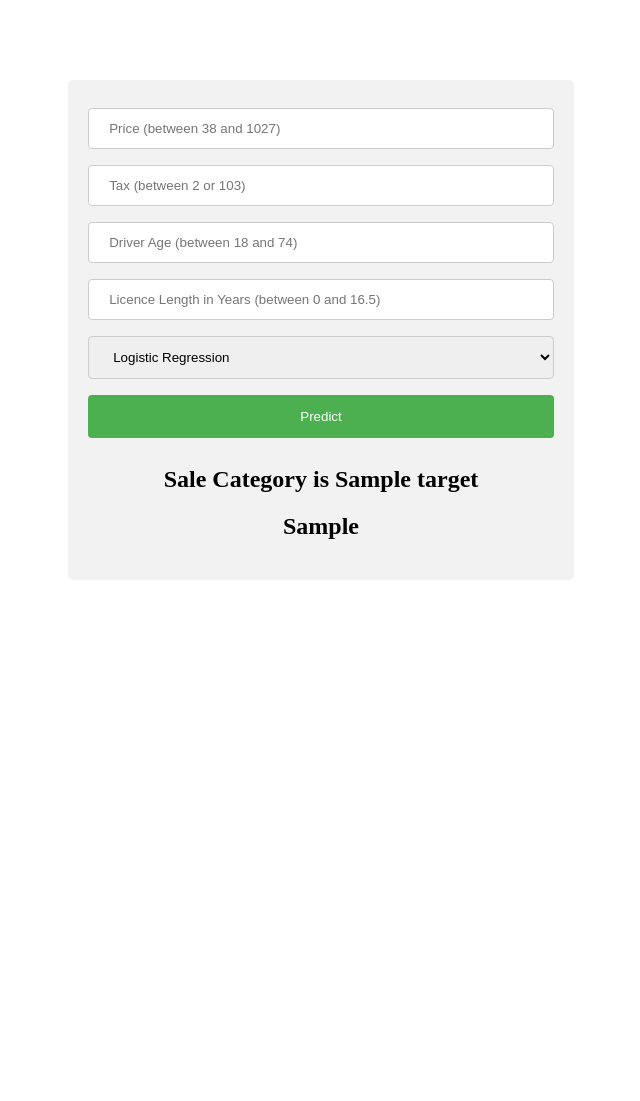
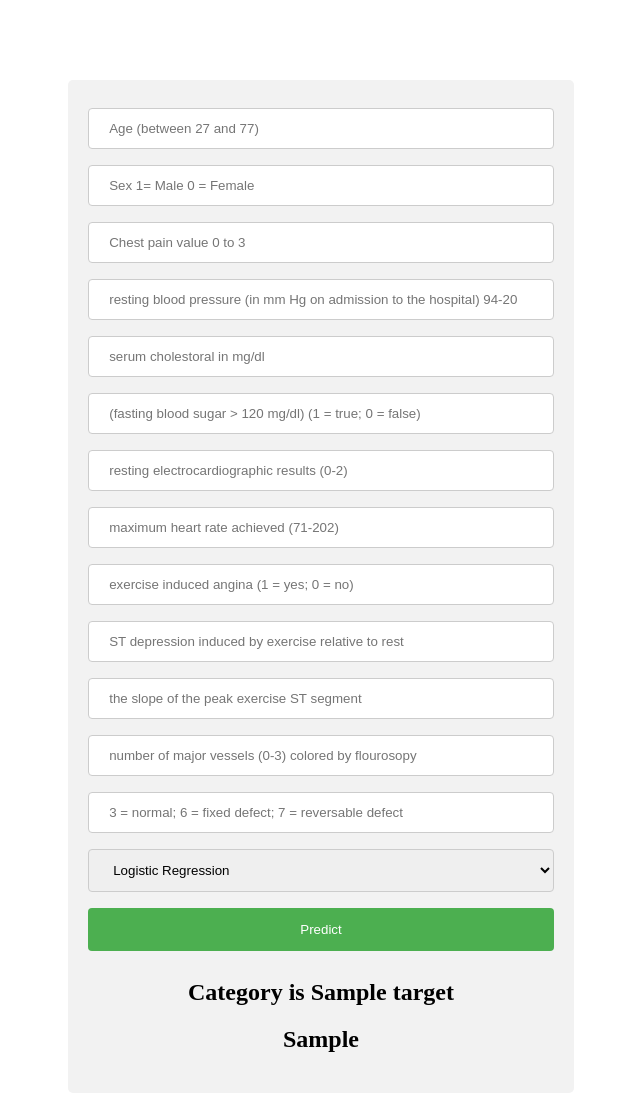
Before and after one commit to emnordi/Lab10, a Flask app: template templates/home.html in a window 1280 px wide. Shown: the whole page, without its empty margins (319-959 px from the left). Before the commit the page ends 580 px from the top, so only its background shows below. Run offline with Flask 2, Linux system fonts and the light colour scheme; the template is opened without the code that fills it: most values are stand-ins (such as "Sample title", 1, 10 or a date in 2020); parts of the project's set-up code (start-up, migrations or seed data) failed here and were passed over.

Commit message:
heart disease

```diff
--- a/app.py
+++ b/app.py
@@ -43,18 +43,26 @@ def my_form():
 
 @app.route('/', methods=['POST', 'GET'])
 def my_form_post():
-    price = request.form['price']
-    Tax = request.form['Tax']
-    Driver_Age = request.form['Driver_Age']
-    Licence_Length_Years = request.form['Licence_Length_Years']
-    req_model = request.form['req_model']
+    age = request.form['age']
+    sex = request.form['sex']
+    cp = request.form['cp']
+    testbps = request.form['testbps']
+    chol = request.form['chol']
+    fbs = request.form['fbs']
+    restecg = request.form['restecg']
+    thalach = request.form['thalach']
+    exang = request.form['exang']
+    oldpeak = request.form['oldpeak']
+    slope = request.form['slope']
+    ca = request.form['ca']
+    thal = request.form['thal']
 
-    target = get_predictions(price, Tax, Driver_Age, Licence_Length_Years, req_model)
+    target = get_predictions(age, sex, cp, testbps, chol, fbs, restecg, thalach, exang, oldpeak, slope, ca, thal)
 
     if target==1:
-        sale_making = 'Customer is likely to buy the insurance'
+        sale_making = 'Person is likely to have heart disease'
     else:
-        sale_making = 'Customer is unlikely to buy the insurance'
+        sale_making = 'Person is unlikely to have heart disease'
 
     return render_template('home.html', target = target, sale_making = sale_making)
 
--- a/templates/home.html
+++ b/templates/home.html
@@ -45,17 +45,45 @@ div {
 
   <form method="POST">
   <form action="/action_page.php">
-    <label for="price"></label>
-    <input type="number" id="price" name="price" placeholder="Price (between 38 and 1027)" min="38" max="1027" step="0.1" required size="35">
+    <label for="age"></label>
+    <input type="number" id="age" name="Age" placeholder="Age (between 27 and 77)" min="29" max="77" step="0.1" required size="2">
 
-    <label for="Tax"></label>
-    <input type="number" id="Tax" name="Tax" placeholder="Tax (between 2 or 103)" min="2" max="103" step="0.1" required size="35">
+    <label for="sex"></label>
+    <input type="number" id="sex" name="Sex" placeholder="Sex 1= Male 0 = Female" min="0" max="1" required size="1">
 
-    <label for="Driver_Age"></label>
-    <input type="number" id="Driver_Age" name="Driver_Age" placeholder="Driver Age (between 18 and 74)" min="18" max="74" required>
+    <label for="cp"></label>
+    <input type="number" id="cp" name="Chest_Pain" placeholder="Chest pain value 0 to 3" min="0" max="3" required>
 
-    <label for="Licence_Length_Years"></label>
-    <input type="number" id="Licence_Length_Years" name="Licence_Length_Years" placeholder="Licence Length in Years (between 0 and 16.5)" min="-0.3" max="16.5" step="0.1" required>
+    <label for="testbps"></label>
+    <input type="number" id="testbps" name="testbps" placeholder="resting blood pressure (in mm Hg on admission to the hospital) 94-200" min="94" max="200" required>
+
+    <label for="chol"></label>
+    <input type="number" id="chol" name="chol" placeholder="serum cholestoral in mg/dl" min="126" max="564" required>
+
+    <label for="fbs"></label>
+    <input type="number" id="fbs" name="fbs" placeholder="(fasting blood sugar > 120 mg/dl) (1 = true; 0 = false)" min="0" max="1" required>
+
+    <label for="restecg"></label>
+    <input type="number" id="restecg" name="restecg" placeholder="resting electrocardiographic results (0-2)" min="0" max="2" required>
+
+    <label for="thalach"></label>
+    <input type="number" id="thalach" name="thalach" placeholder="maximum heart rate achieved (71-202)" min="71" max="202" required>
+
+    <label for="exang"></label>
+    <input type="number" id="exang" name="exang" placeholder="exercise induced angina (1 = yes; 0 = no)" min="0" max="1" required>
+
+    <label for="oldpeak"></label>
+    <input type="number" id="oldpeak" name="oldpeak" placeholder="ST depression induced by exercise relative to rest" min="0.0" max="6.2" step="0.1" required>
+
+    <label for="slope"></label>
+    <input type="number" id="slope" name="slope" placeholder="the slope of the peak exercise ST segment" min="0" max="2" required>
+
+    <label for="ca"></label>
+    <input type="number" id="ca" name="ca" placeholder="number of major vessels (0-3) colored by flourosopy" min="0" max="4" required>
+
+    <label for="thal"></label>
+    <input type="number" id="thal" name="thal" placeholder="3 = normal; 6 = fixed defect; 7 = reversable defect" min="0" max="3" required>
+
 
     <select name="req_model">
     <option value="Logistic">Logistic Regression</option>
@@ -69,7 +97,7 @@ div {
 </form>
 
 <form method="GET">
-    <center><h2><font color="Black"> Sale Category is {{ target}}</h2></center>
+    <center><h2><font color="Black"> Category is {{ target}}</h2></center>
     <center><h2><font color="Black"> {{ sale_making}}</h2></center>
 </form>
 
```
